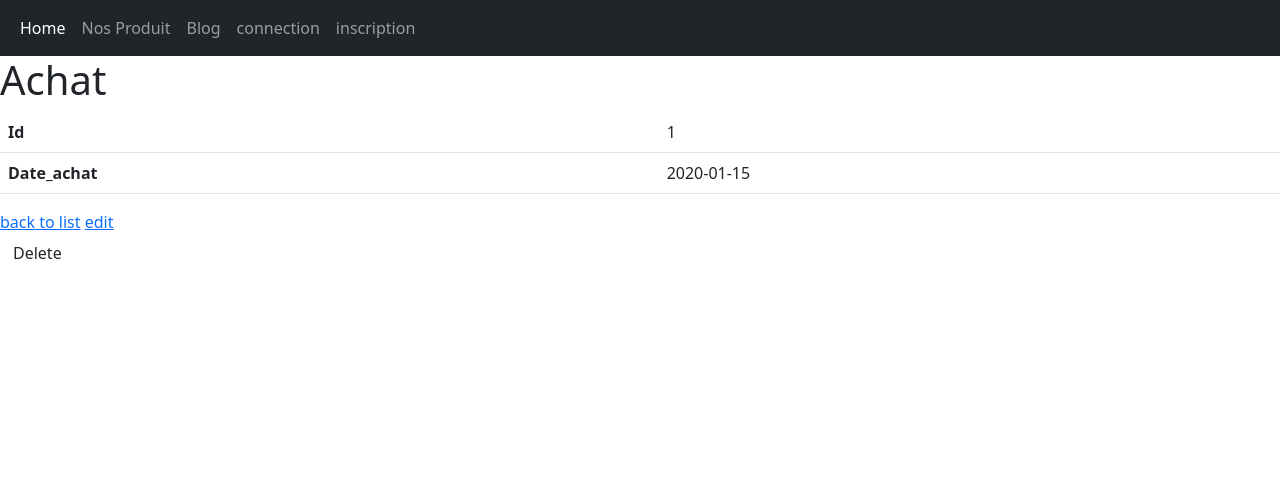
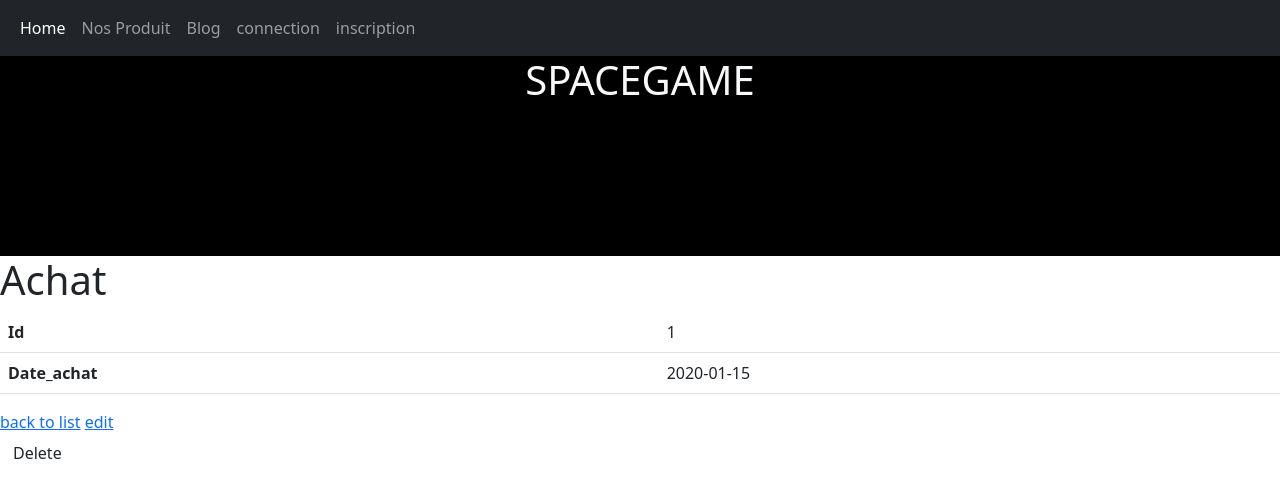
Before and after one commit to ElodieFon/best-projet, a Symfony app: template templates/achat/show.html.twig in a window 1280 px wide. Shown: the top 496 px of the page. Run offline with Twig, Linux system fonts and the light colour scheme; the template is opened without the code that fills it: most values are stand-ins (such as "Sample title", 1, 10 or a date in 2020); some libraries are stand-ins or nearby versions.

Commit message:
déplacement du bandeau de index a base

```diff
--- a/templates/base.html.twig
+++ b/templates/base.html.twig
@@ -35,6 +35,11 @@
                 </div>
             </div>
         </nav>
+        <header>
+       <div class="bandeau" style="background-color: black; height : 25vh;">
+            <h1 class="text-center text-light">SPACEGAME</h1>
+       </div>
+    </header>
         {% block body %}{% endblock %}
     </body>
 </html>
--- a/templates/index/index.html.twig
+++ b/templates/index/index.html.twig
@@ -3,10 +3,5 @@
 {% block title %}SpaceGame{% endblock %}
 
 {% block body %}
-   <header>
-       <div class="bandeau" style="background-color: black; height : 25vh;">
-            <h1 class="text-center text-light">SPACEGAME</h1>
-       </div>
 
-    </header>
 {% endblock %}
```
